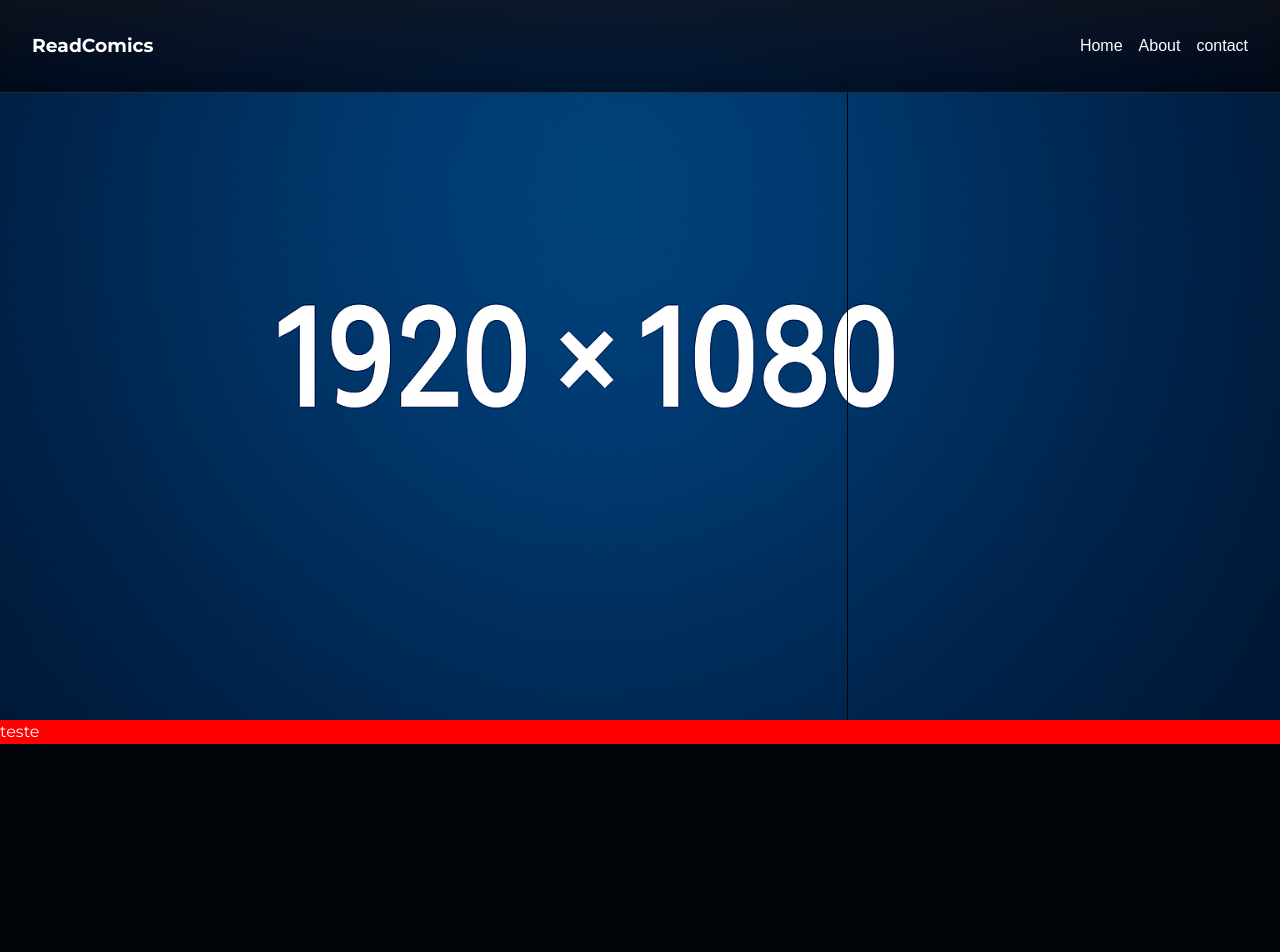
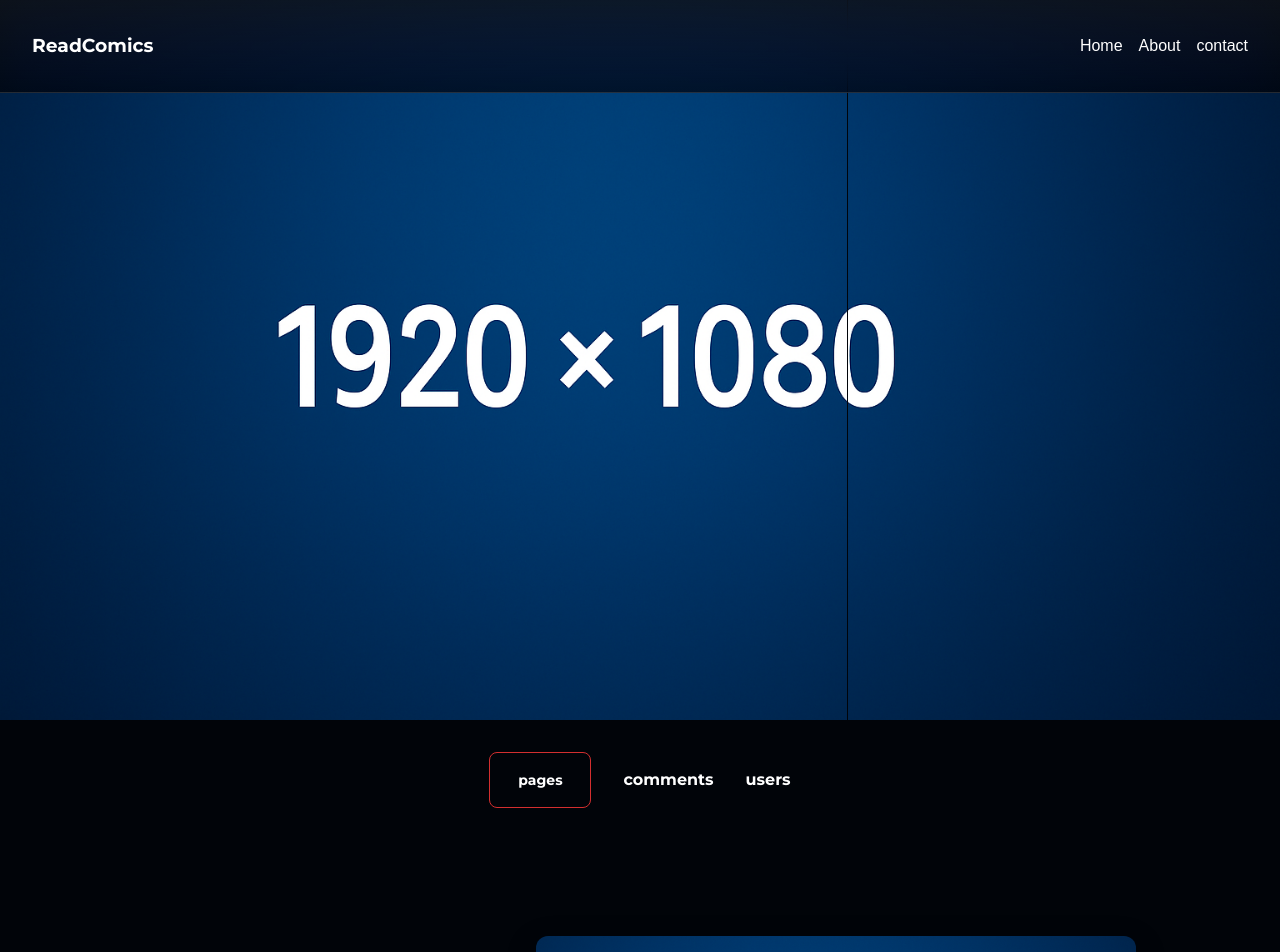
Before and after one commit to PedroHRFerreira/ReadComics, a Next.js app: page /comics/aventuras in a window 1280 px wide. Shown: the top 952 px of the page. Before the commit the page ends 800 px from the top, so only its background shows below. Built offline with nearby package versions, Linux system fonts and the light colour scheme; a web font is replaced by a local one.

Commit message:
feat: navegação

```diff
--- a/src/components/Navigation/Index.tsx
+++ b/src/components/Navigation/Index.tsx
@@ -1,7 +1,45 @@
+import { useState } from "react";
 import style from "./style.module.scss";
+import Discover from "../Discover/Index";
 
 const Navigation = () => {
-  return <nav className={style.navigation}>teste</nav>;
+  const [activeIndex, setActiveIndex] = useState(0);
+  const pages = [
+    {
+      name: "pages",
+      component: Discover,
+    },
+    {
+      name: "comments",
+      component: Discover,
+    },
+    {
+      name: "users",
+      component: Discover,
+    },
+  ];
+  const ActiveComponent = pages[activeIndex].component;
+  return (
+    <nav className={style.navigation}>
+      <section className={style.navigation__content}>
+        {pages.map((text, index) => (
+          <div
+            key={index}
+            style={{ cursor: "pointer", opacity: 1 }}
+            className={
+              index === activeIndex ? style.navigation__content__active : ""
+            }
+            onClick={() => setActiveIndex(index)}
+          >
+            <h1>{text.name}</h1>
+          </div>
+        ))}
+      </section>
+      <section className={style.navigation__content__component}>
+        <ActiveComponent />
+      </section>
+    </nav>
+  );
 };
 
 export default Navigation;
--- a/src/components/Navigation/style.module.scss
+++ b/src/components/Navigation/style.module.scss
@@ -1,6 +1,42 @@
 .navigation {
   position: relative;
-  bottom: 0;
-  background: red;
   width: 100%;
+  padding: 2rem 4rem;
+
+  &__content {
+    display: flex;
+    justify-content: center;
+    gap: 32px;
+    align-items: center;
+
+    &__active {
+      width: 102px;
+      height: 56px;
+
+      display: flex;
+      align-items: center;
+      justify-content: center;
+
+      border: #d32f2f 1px solid;
+      font-size: 14px;
+      cursor: pointer;
+      border-radius: 8px;
+      transition: all 0.2s ease-in-out;
+
+      &:before {
+        display: none;
+      }
+
+      &:hover {
+        opacity: 1;
+        background: #b71c1c;
+        transform: translateY(-2px);
+        box-shadow: 0 8px 25px rgba(211, 47, 47, 0.4);
+      }
+
+      &:active {
+        transform: translateY(0);
+      }
+    }
+  }
 }
```
